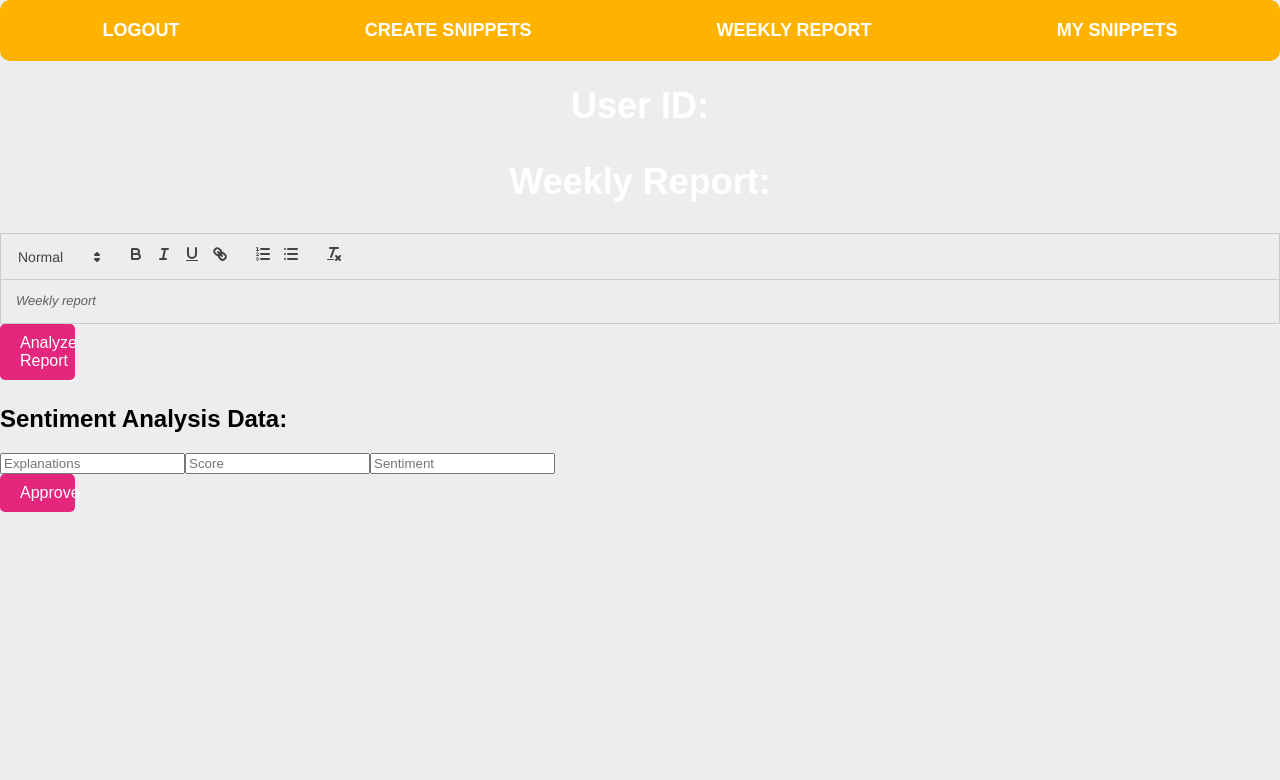
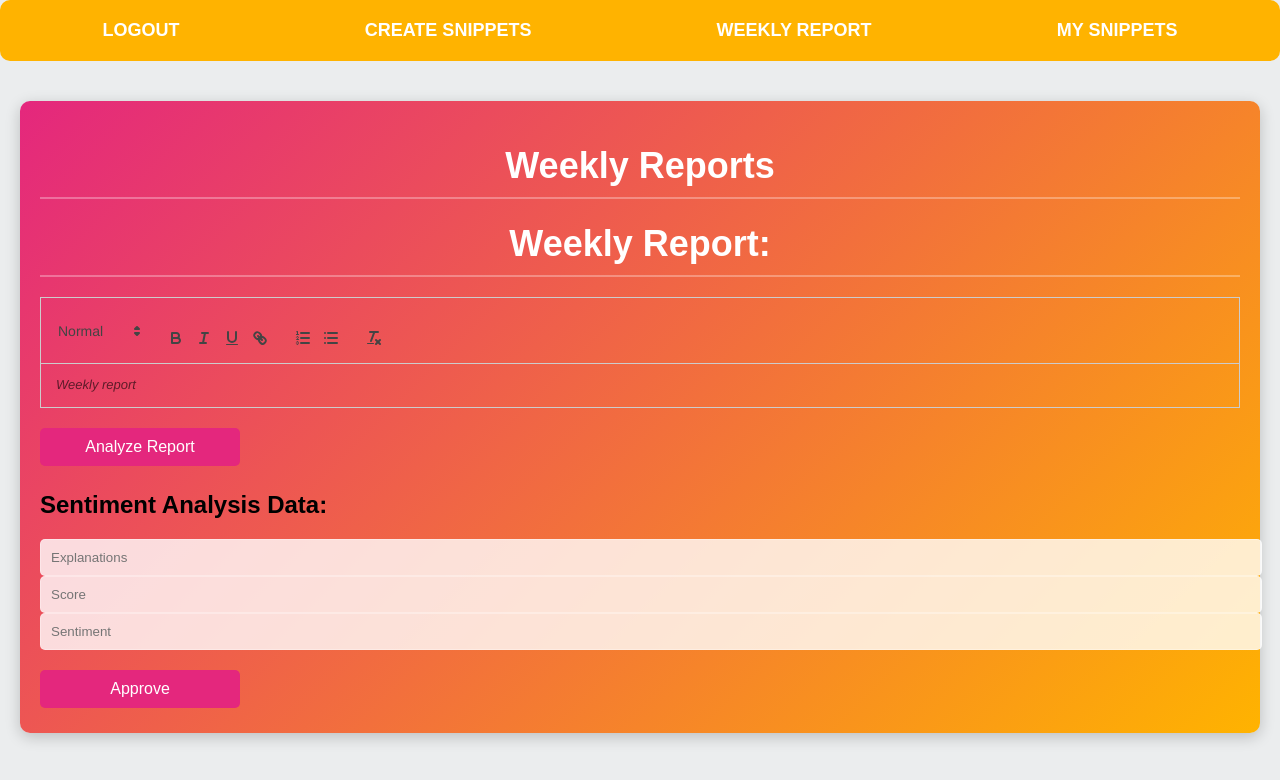
Before and after one commit to scaleup-viv/Snipx2.2, a React (Create React App) app in the folder snipx2.1/: page /weekly-report in a window 1280 px wide. Shown: the top 780 px of the page. Built offline with nearby package versions, Linux system fonts and the light colour scheme.

Commit message:
merge Sanches weekly report design changes

```diff
--- a/snipx2.1/src/routes/WeeklyReport.js
+++ b/snipx2.1/src/routes/WeeklyReport.js
@@ -1,11 +1,12 @@
-import React, { useState, useEffect, startTransition, Suspense } from "react";
+import React, { useState, useEffect, Suspense } from "react";
 import axios from "axios";
 import 'react-quill/dist/quill.snow.css';
 import { useAuth } from "../AuthProvider";
+import './WeeklyReports.css';  // Import the new CSS file
 
 const ReactQuill = React.lazy(() => import('react-quill'));
 
-function Users() {
+function WeeklyReports() {
     const { user } = useAuth();
     const [snippets, setSnippets] = useState([]);
     const [selectedSnippetIds, setSelectedSnippetIds] = useState([]);
@@ -135,11 +136,11 @@ function Users() {
     };
 
     return (
-        <main className="flex min-h-screen flex-col items-center p-24">
-            <h1>User ID: {user.id}</h1>
+        <main className="weekly-report-container flex min-h-screen flex-col items-center p-24">
+            <h1 className="weekly-report-title">Weekly Reports</h1>
 
             {snippets.length > 0 && (
-                <form onSubmit={handleSubmit}>
+                <form onSubmit={handleSubmit} className="weekly-report-form">
                     <label htmlFor="snippet-select">Select Snippets:</label>
                     <select
                         id="snippet-select"
@@ -160,7 +161,7 @@ function Users() {
                 </form>
             )}
 
-            <h1>Weekly Report:</h1>
+            <h1 className="weekly-report-title">Weekly Report:</h1>
             <Suspense fallback={<div>Loading editor...</div>}>
                 <ReactQuill
                     value={weeklyReport}
@@ -254,4 +255,4 @@ function Users() {
     );
 }
 
-export default Users;
+export default WeeklyReports;
--- /dev/null
+++ b/snipx2.1/src/routes/WeeklyReports.css
@@ -0,0 +1,87 @@
+/* Weekly Report Page Styling */
+.weekly-report-container {
+    max-width: 1200px;
+    margin: 40px auto;
+    padding: 20px;
+    background: linear-gradient(135deg, #E4277D, #FFB300);
+    border-radius: 10px;
+    box-shadow: 0 4px 15px rgba(0, 0, 0, 0.2);
+}
+
+.weekly-report-title {
+    font-size: 36px;
+    color: white;
+    text-align: center;
+    margin-bottom: 20px;
+    padding-bottom: 10px;
+    border-bottom: 2px solid rgba(255, 255, 255, 0.3);
+}
+
+.weekly-report-form {
+    display: flex;
+    flex-direction: column;
+    align-items: center;
+    width: 100%;
+    max-width: 800px;
+    margin: 20px auto;
+}
+
+select {
+    width: 100%;
+    padding: 10px;
+    margin-top: 10px;
+    border-radius: 5px;
+    border: 1px solid rgba(255, 255, 255, 0.3);
+    background-color: rgba(255, 255, 255, 0.8);
+    color: #333;
+}
+
+button {
+    width: 100%;
+    max-width: 200px;
+    padding: 10px;
+    margin-top: 20px;
+    font-size: 16px;
+    border-radius: 5px;
+    transition: background-color 0.3s;
+}
+
+button:hover {
+    background-color: #333;
+    color: white;
+}
+
+input {
+    width: 100%;
+    padding: 10px;
+    border-radius: 5px;
+    border: 1px solid rgba(255, 255, 255, 0.3);
+    background-color: rgba(255, 255, 255, 0.8);
+    color: #333;
+}
+
+textarea {
+    width: 100%;
+    padding: 10px;
+    border-radius: 5px;
+    border: 1px solid rgba(255, 255, 255, 0.3);
+    background-color: rgba(255, 255, 255, 0.8);
+    color: #333;
+    resize: vertical;
+}
+
+h2 {
+    color: #333;
+}
+
+.text-green-500 {
+    color: #28a745;
+}
+
+.text-orange-500 {
+    color: #fd7e14;
+}
+
+.text-red-500 {
+    color: #dc3545;
+}
```
